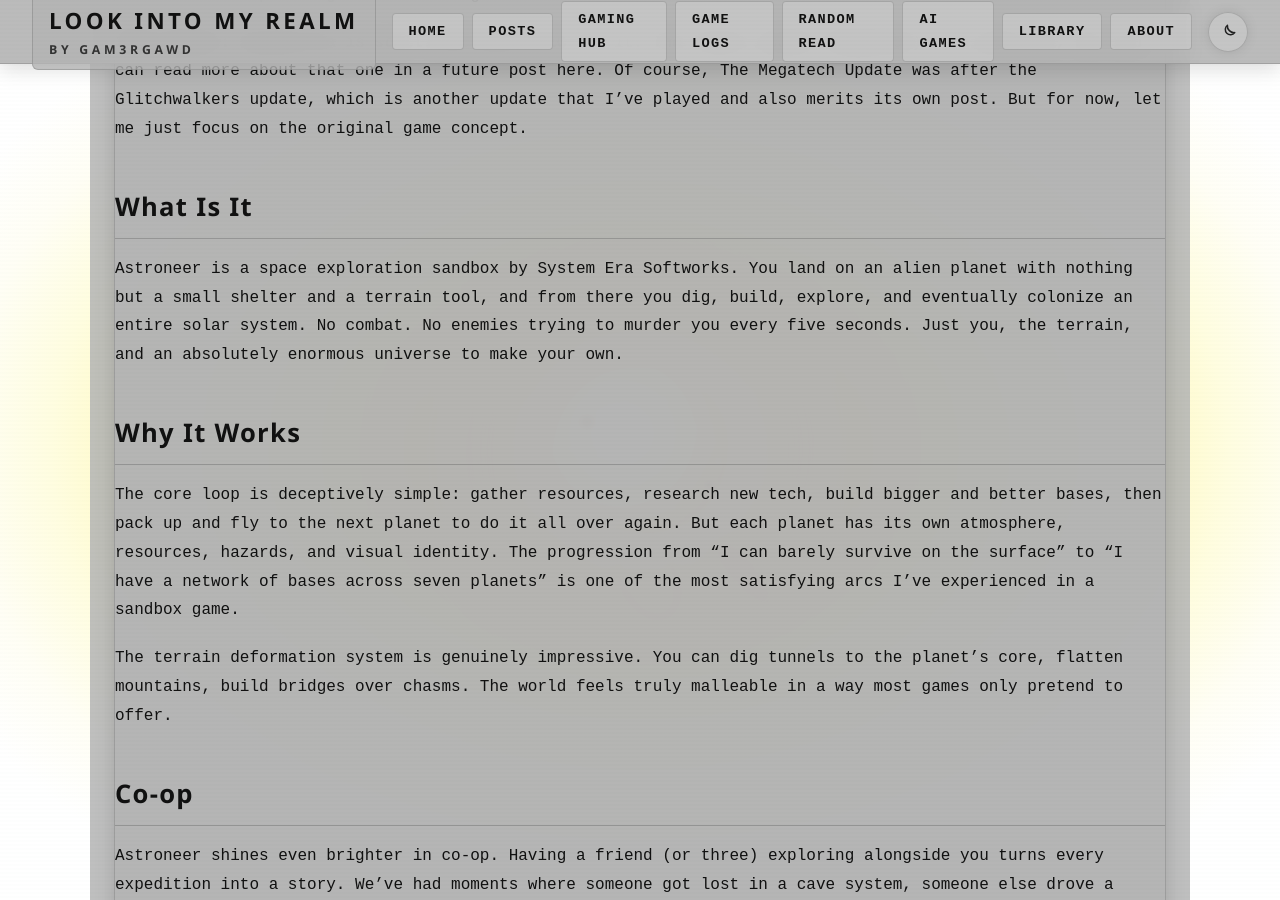
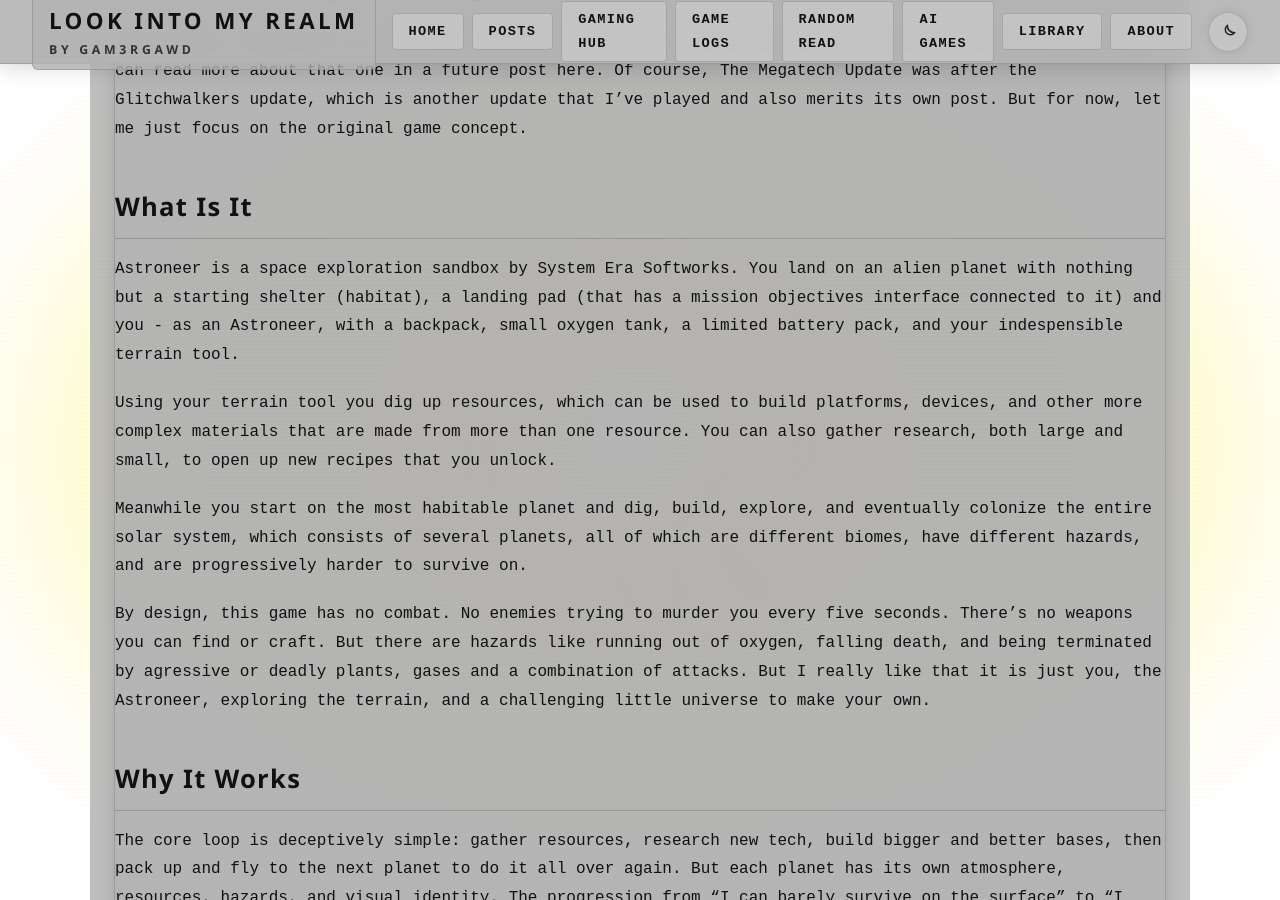
Before and after one commit to vitalnexus/blog, a Jekyll site: the page built from _posts/2026-02-20-astroneer-review.md, in a window 1280 px wide and 900 px high, scrolled down 791 px. Built offline with Jekyll 4.4.1, drawn with Linux system fonts in a browser that asks for light colours.

Commit message:
feat: enhance Astroneer description with detailed gameplay mechanics and challenges

```diff
--- a/_posts/2026-02-20-astroneer-review.md
+++ b/_posts/2026-02-20-astroneer-review.md
@@ -19,7 +19,13 @@ During the Early Access and even after 1.0 release, I started new games for each
 
 ## What Is It
 
-Astroneer is a space exploration sandbox by System Era Softworks. You land on an alien planet with nothing but a small shelter and a terrain tool, and from there you dig, build, explore, and eventually colonize an entire solar system. No combat. No enemies trying to murder you every five seconds. Just you, the terrain, and an absolutely enormous universe to make your own.
+Astroneer is a space exploration sandbox by System Era Softworks. You land on an alien planet with nothing but a starting shelter (habitat), a landing pad (that has a mission objectives interface connected to it) and you - as an Astroneer, with a backpack, small oxygen tank, a limited battery pack, and your indespensible terrain tool.
+
+Using your terrain tool you dig up resources, which can be used to build platforms, devices, and other more complex materials that are made from more than one resource. You can also gather research, both large and small, to open up new recipes that you unlock.
+
+Meanwhile you start on the most habitable planet and dig, build, explore, and eventually colonize the entire solar system, which consists of several planets, all of which are different biomes, have different hazards, and are progressively harder to survive on.
+
+By design, this game has no combat. No enemies trying to murder you every five seconds. There's no weapons you can find or craft. But there are hazards like running out of oxygen, falling death, and being terminated by agressive or deadly plants, gases and a combination of attacks. But I really like that it is just you, the Astroneer, exploring the terrain, and a challenging little universe to make your own.
 
 ## Why It Works
 
```
